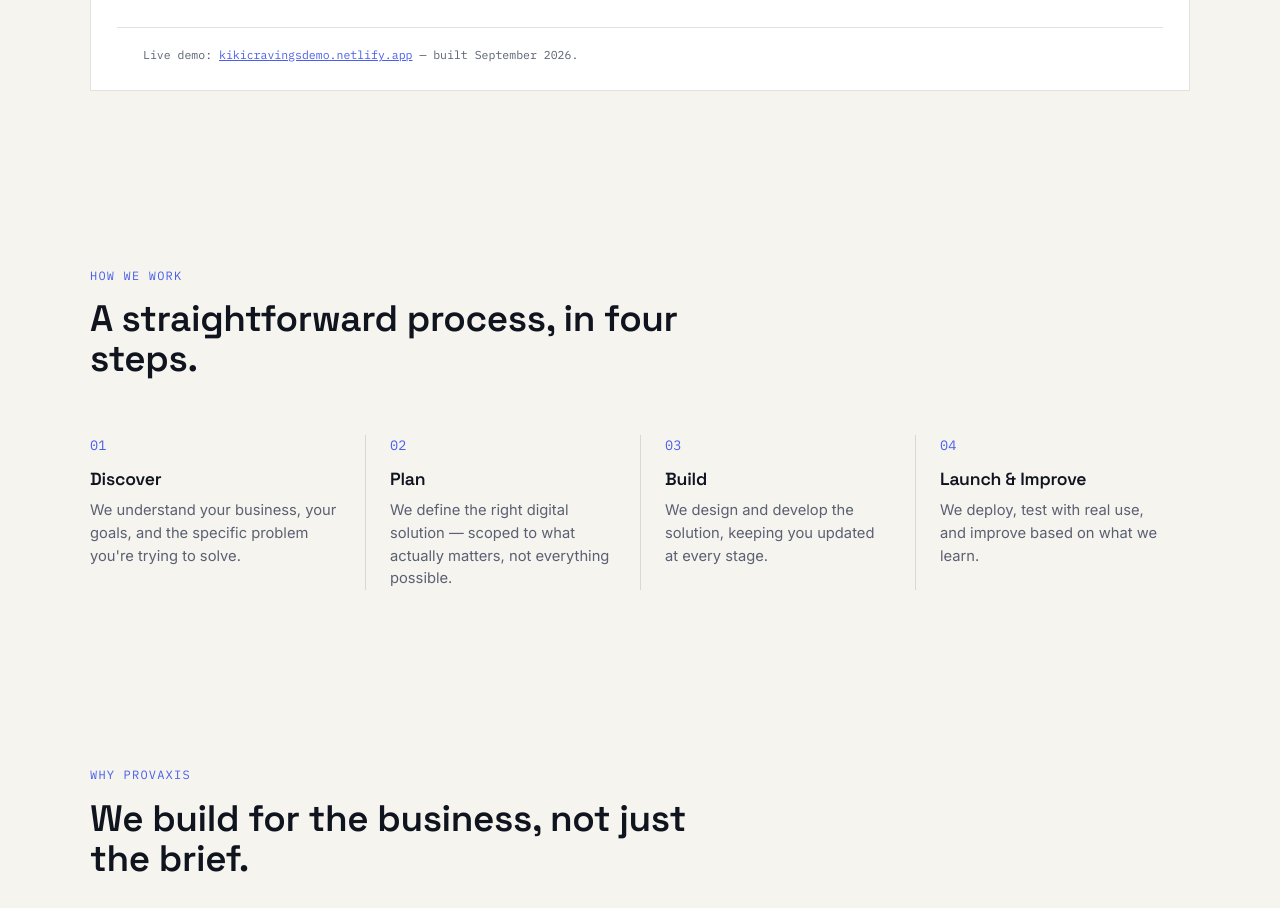
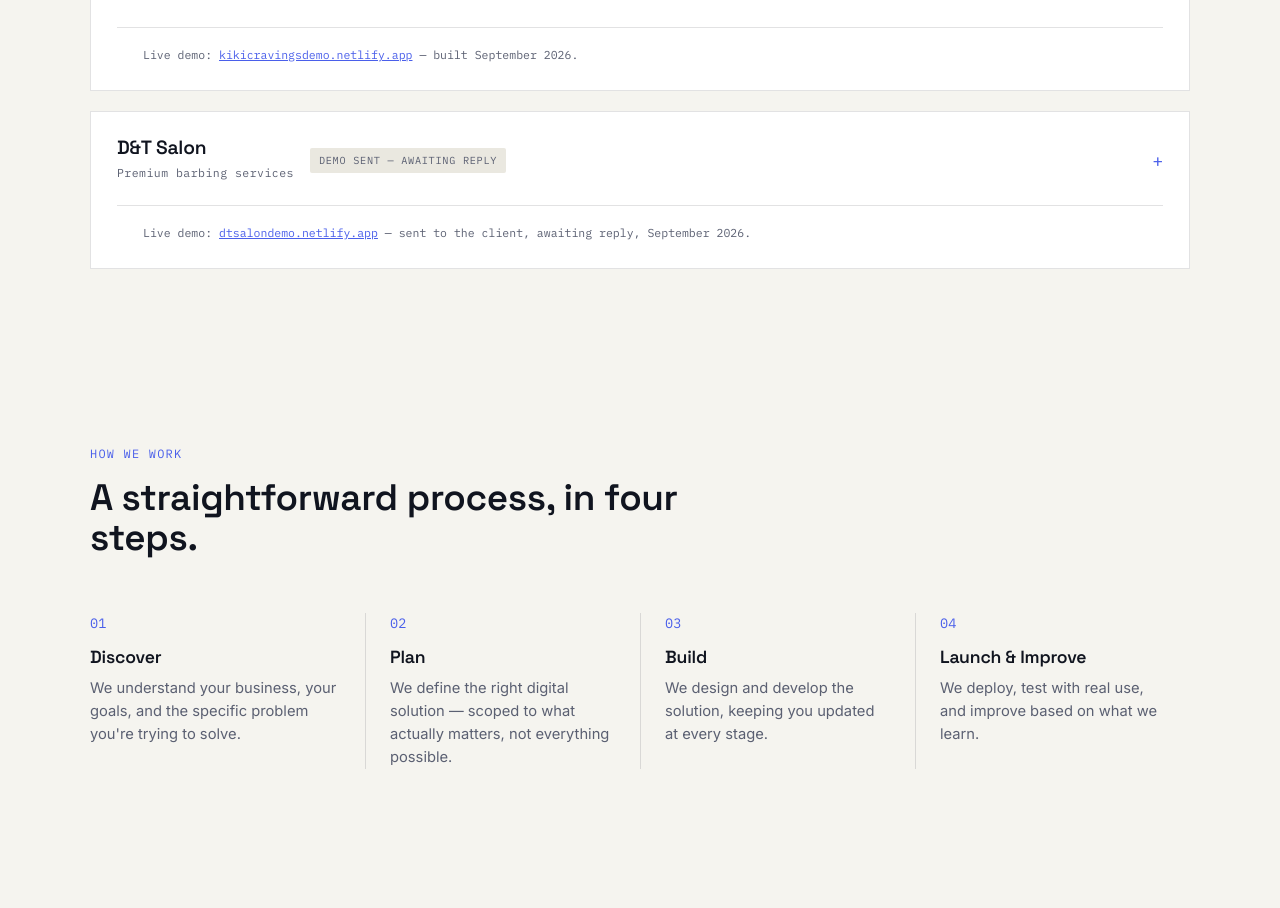
Before and after one commit to omozogiepatrick-maker/Freelance, a plain HTML site: page index.html in a window 1280 px wide. Shown: the part 5831-6739 px from the top of the page. Drawn offline with Linux system fonts and the light colour scheme.

Commit message:
index.html
Provaxis

```diff
--- a/index.html
+++ b/index.html
@@ -1473,6 +1473,37 @@
           <div class="case-source">Live demo: <a href="https://kikicravingsdemo.netlify.app" target="_blank" rel="noopener">kikicravingsdemo.netlify.app</a> — built September 2026.</div>
         </div>
 
+        <div class="case-card" id="caseDT">
+          <div class="case-head">
+            <div>
+              <h3>D&amp;T Salon</h3>
+              <span class="case-industry">Premium barbing services</span>
+            </div>
+            <span class="case-tag pending">Demo Sent — Awaiting Reply</span>
+            <span class="case-toggle">+</span>
+          </div>
+          <div class="case-body">
+            <div class="case-body-inner single">
+              <div class="case-col fix">
+                <span class="case-col-label">The gap</span>
+                <p>A premium barbing service with a real local reputation built entirely on walk-ins and word of mouth — but nothing online to show the space, the service menu, or the quality of the work before someone visits.</p>
+                <span class="case-col-label">What we built</span>
+                <ul>
+                  <li>A demo with a look to match the brand's premium positioning — a dark ink, gold and burgundy palette rather than a generic template.</li>
+                  <li>A real service menu, laid out clearly instead of buried across social posts.</li>
+                  <li>A Phase 2 section pitching ongoing AI-driven advertising and social content support — the roadmap for continued work beyond the initial build.</li>
+                </ul>
+                <span class="case-col-label">Current status</span>
+                <ul>
+                  <li>The demo was built and sent to D&amp;T Salon.</li>
+                  <li>Awaiting their response — no reply yet.</li>
+                </ul>
+              </div>
+            </div>
+          </div>
+          <div class="case-source">Live demo: <a href="https://dtsalondemo.netlify.app" target="_blank" rel="noopener">dtsalondemo.netlify.app</a> — sent to the client, awaiting reply, September 2026.</div>
+        </div>
+
 
       </div>
     </div>
```
